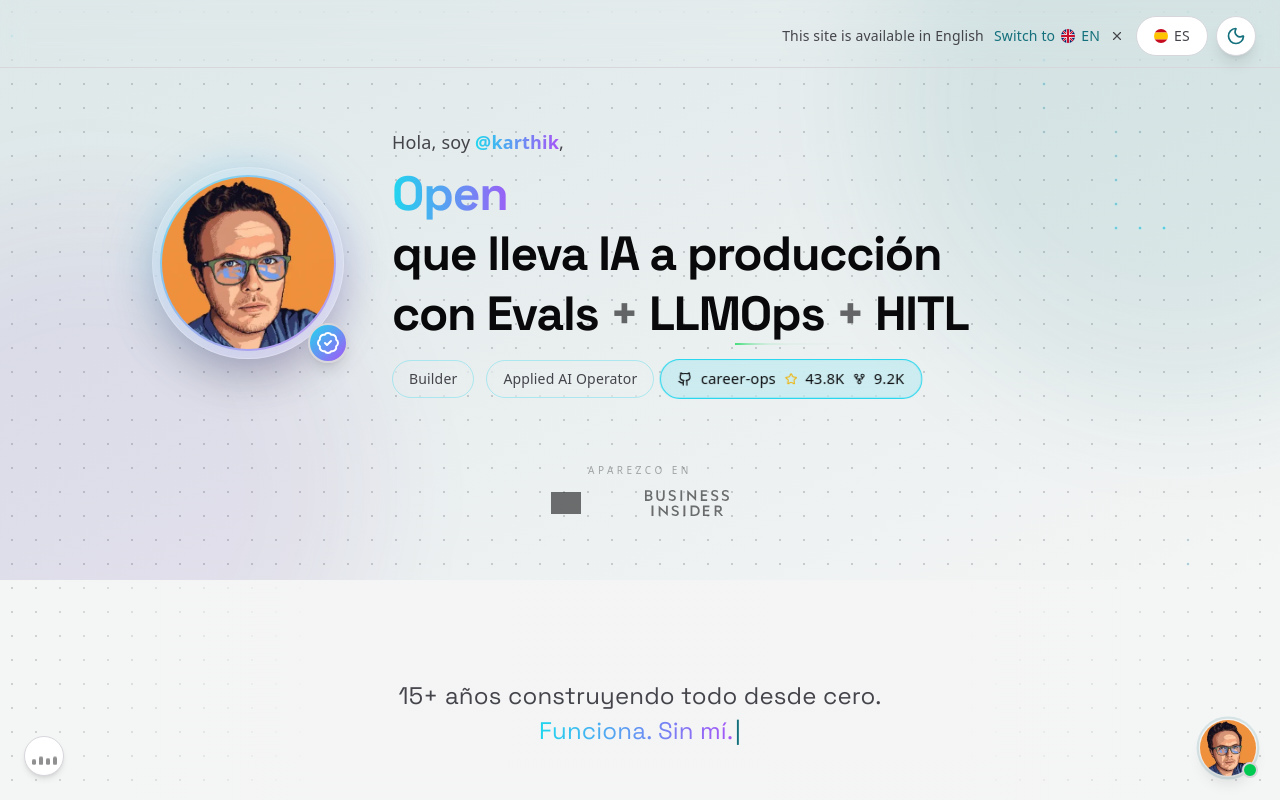
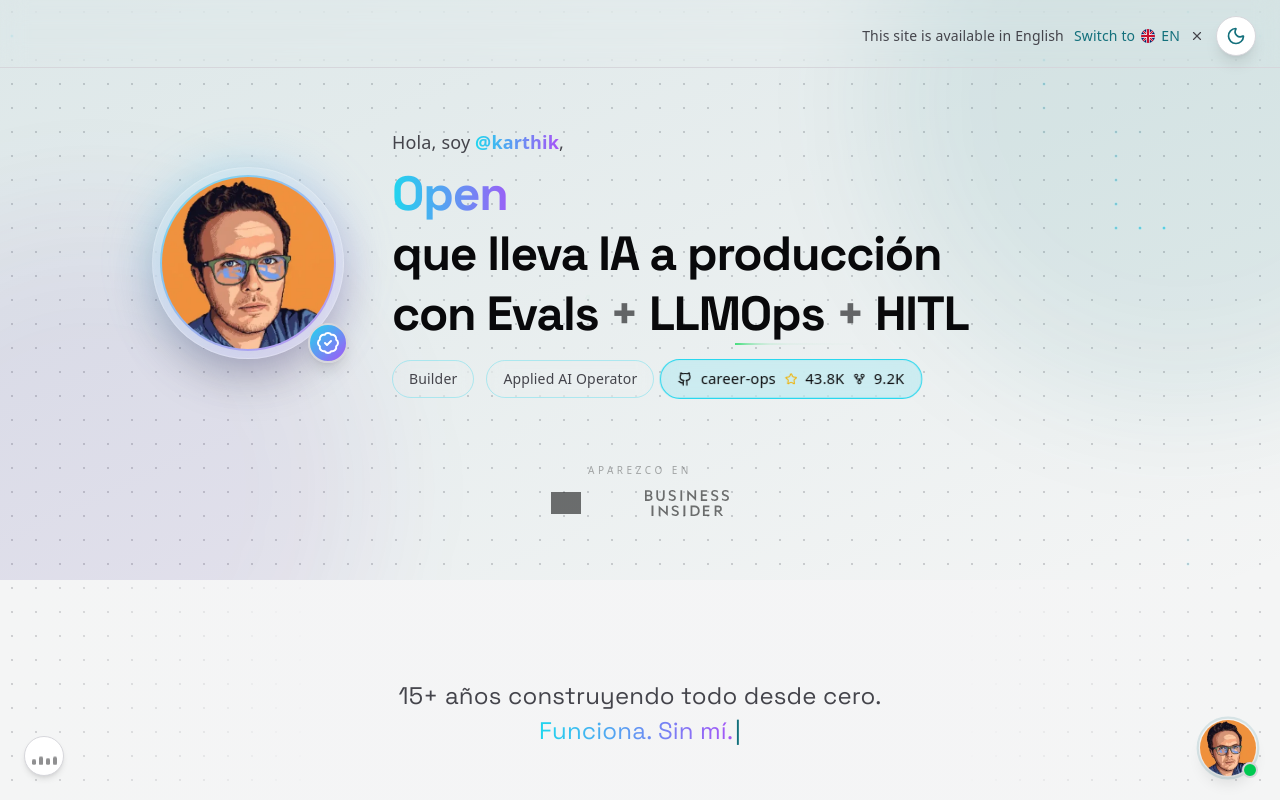
Before and after one commit to karthiksuru06/folio-gpt, a React (Vite) app: page / in a window 1280 px wide. Shown: the top 800 px of the page. Built offline with nearby package versions, Linux system fonts and the light colour scheme; grey boxes are pictures that could not be loaded; a web font is replaced by a local one.

Commit message:
feat: remove language toggle

```diff
--- a/src/GlobalNav.tsx
+++ b/src/GlobalNav.tsx
@@ -209,18 +209,11 @@ function FlagEN({ className = "w-4 h-4" }: { className?: string }) {
 }
 
 /** Shared controls: flag lang pill + theme circle */
-function NavControls({ altPath, altLabel, lang, isDark, toggleTheme }: {
-  altPath: string; altLabel: string; lang: Lang; isDark: boolean; toggleTheme: () => void
+function NavControls({ isDark, toggleTheme }: {
+  altPath?: string; altLabel?: string; lang?: Lang; isDark: boolean; toggleTheme: () => void
 }) {
   return (
     <div className="flex items-center gap-2">
-      <Link
-        to={altPath}
-        className="inline-flex items-center justify-center gap-1.5 w-[4.5rem] h-10 rounded-full bg-card border border-border text-sm font-medium text-muted-foreground hover:text-foreground hover:border-primary/50 transition-colors"
-      >
-        {lang === 'es' ? <FlagES className="w-3.5 h-3.5" /> : <FlagEN className="w-3.5 h-3.5" />}
-        {altLabel}
-      </Link>
       <button
         onClick={toggleTheme}
         className="w-10 h-10 rounded-full bg-card border border-border flex items-center justify-center shadow-lg hover:border-primary/50 hover:shadow-primary/20 hover:shadow-xl transition-colors"
```
